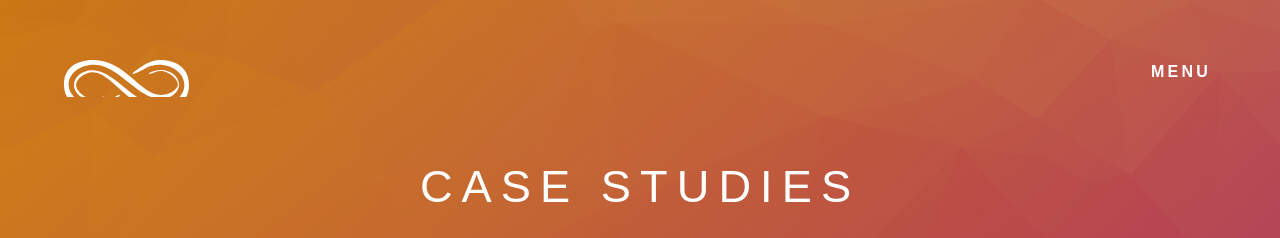
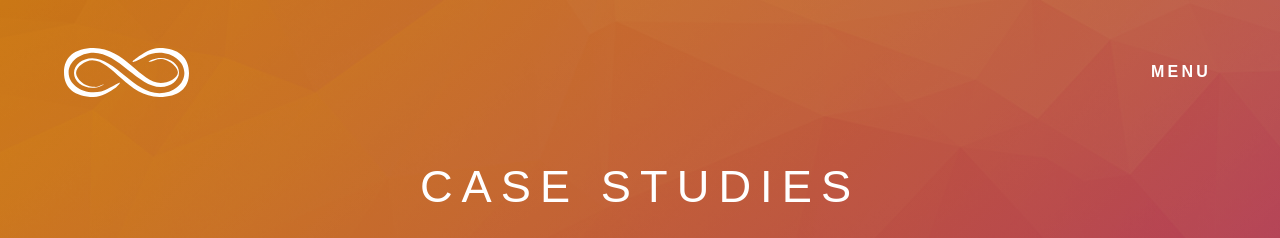
Before and after one commit to cjdsie/infinitus_v2, a Jekyll site: the page built from case-studies/index.html, in a window 1280 px wide. Shown: the top 238 px of the page. Built offline with Jekyll 4.4.1, drawn with Linux system fonts in a browser that asks for light colours; nearby versions of some CDN libraries; Markdown is read by kramdown in place of the engine named in the settings; comment, search, counter and statistics services are not loaded.

Commit message:
secondary header fix

```diff
--- a/_includes/header-secondary.html
+++ b/_includes/header-secondary.html
@@ -2,10 +2,10 @@
 		<header class="container banner" role="banner">
 			<div class="headerInfo">
 				<a href="{{ site.baseurl }}">
-					<h1 class="title">
+					<div class="title">
 						<!--[if gte IE 9]><!--><img src='{{site.baseurl}}img/infinitus-icon.svg', alt='INFINITUS Marketing + Technology', onerror="this.src={{site.baseurl}}img/infinitus-icon.png"><!--<![endif]-->
 		            	<!--[if lt IE 9]><img src='{{site.baseurl}}img/infinitus-icon.png', alt='INFINITUS Marketing + Technology'><![endif]-->
-						</h1>
+						</div>
 				</a>
 			{% include navigation.html %}
 			</div>
```
